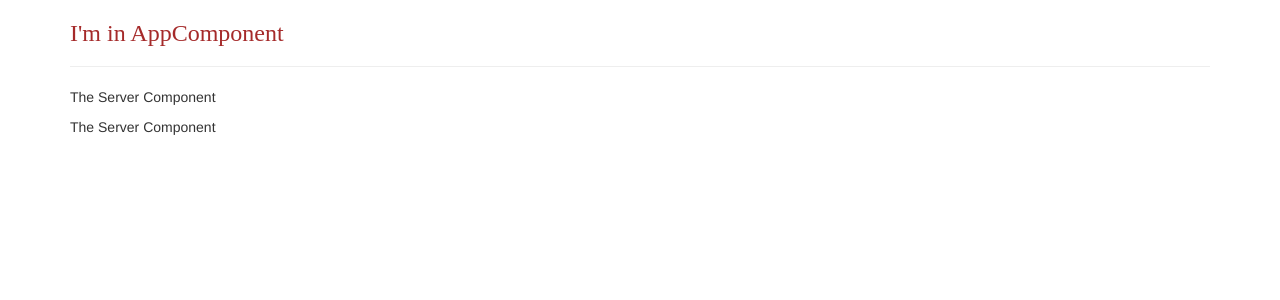
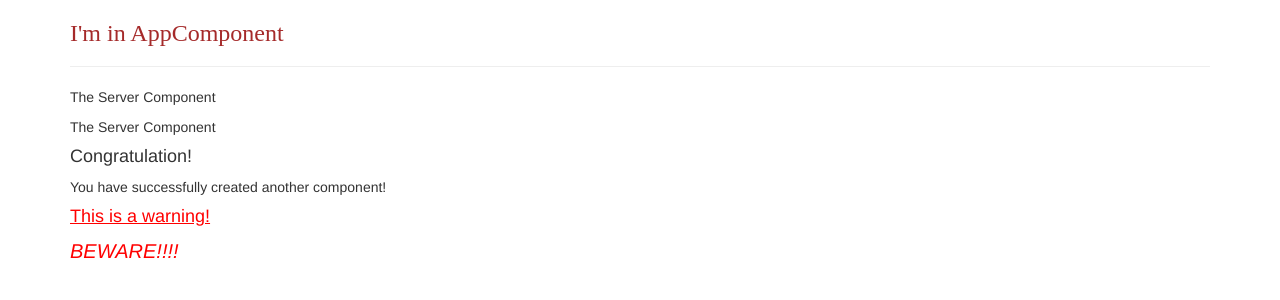
Before and after one commit to listenToRipley/angular, an Angular app in the folder my-first-app/: page / in a window 1280 px wide. Shown: the top 300 px of the page. Built offline with nearby package versions, Linux system fonts and the light colour scheme.

Commit message:
style of warning

```diff
--- a/my-first-app/src/app/servers/servers.component.html
+++ b/my-first-app/src/app/servers/servers.component.html
@@ -4,3 +4,7 @@
 <!-- since applications can be reused. This is a way to nest components. -->
 
 <!-- to see how this is nested, launch application and inspect element. -->
+<div>
+  <success-alert></success-alert>
+  <warning-alert></warning-alert>
+</div>
--- a/my-first-app/src/app/servers/servers.component.ts
+++ b/my-first-app/src/app/servers/servers.component.ts
@@ -4,10 +4,10 @@ import { Component, OnInit } from '@angular/core';
   selector: 'app-servers',//use as a html tag
   // selector: '[app-servers]', //use as a attribute
   //selector: '.app-servers', //use as a class; id and pseudo selectors won't work with angular.
-  template: `
-  <app-server></app-server>
-  <app-server></app-server>
-  `, //allows you to reference html within our ts file.
+  templateUrl: './servers.component.html',
+  // template: `
+  // <app-server></app-server>
+  // <app-server></app-server>`, //allows you to reference html within our ts file.
   //Inline code, backticks allow for js multiline formatting.
   styleUrls: ['./servers.component.css']
 })
--- a/my-first-app/src/app/success-alert/success-alert.component.html
+++ b/my-first-app/src/app/success-alert/success-alert.component.html
@@ -1,4 +1,4 @@
 <div>
-  <h3>Congratulation!</h3>
+  <h4>Congratulation!</h4>
   <p>You have successfully created another component!</p>
 </div>
--- a/my-first-app/src/app/success-alert/success-alert.component.ts
+++ b/my-first-app/src/app/success-alert/success-alert.component.ts
@@ -1,7 +1,7 @@
 import { Component } from '@angular/core';
 
 @Component({
-  selector: 'app-success-alert',
+  selector: 'success-alert',
   templateUrl: './success-alert.component.html',
   styleUrls: ['./success-alert.component.css']
 })
--- a/my-first-app/src/app/warning-alert/warning-alert.component.css
+++ b/my-first-app/src/app/warning-alert/warning-alert.component.css
@@ -0,0 +1,13 @@
+h4 {
+  text-decoration: underline;
+}
+
+p {
+  font-style: italic;
+}
+
+.warning {
+  color: red;
+  font-size: 20px;
+  font-style: bold;
+}
--- a/my-first-app/src/app/warning-alert/warning-alert.component.html
+++ b/my-first-app/src/app/warning-alert/warning-alert.component.html
@@ -1,4 +1,4 @@
-<div>
-  <h3>This is a warning!</h3>
+<div class="warning">
+  <h4>This is a warning!</h4>
   <p>BEWARE!!!!</p>
 </div>
--- a/my-first-app/src/app/warning-alert/warning-alert.component.ts
+++ b/my-first-app/src/app/warning-alert/warning-alert.component.ts
@@ -1,7 +1,7 @@
 import { Component } from '@angular/core';
 
 @Component({
-  selector: 'app-warning-alert',
+  selector: 'warning-alert',
   templateUrl: './warning-alert.component.html',
   styleUrls: ['./warning-alert.component.css']
 })
```
